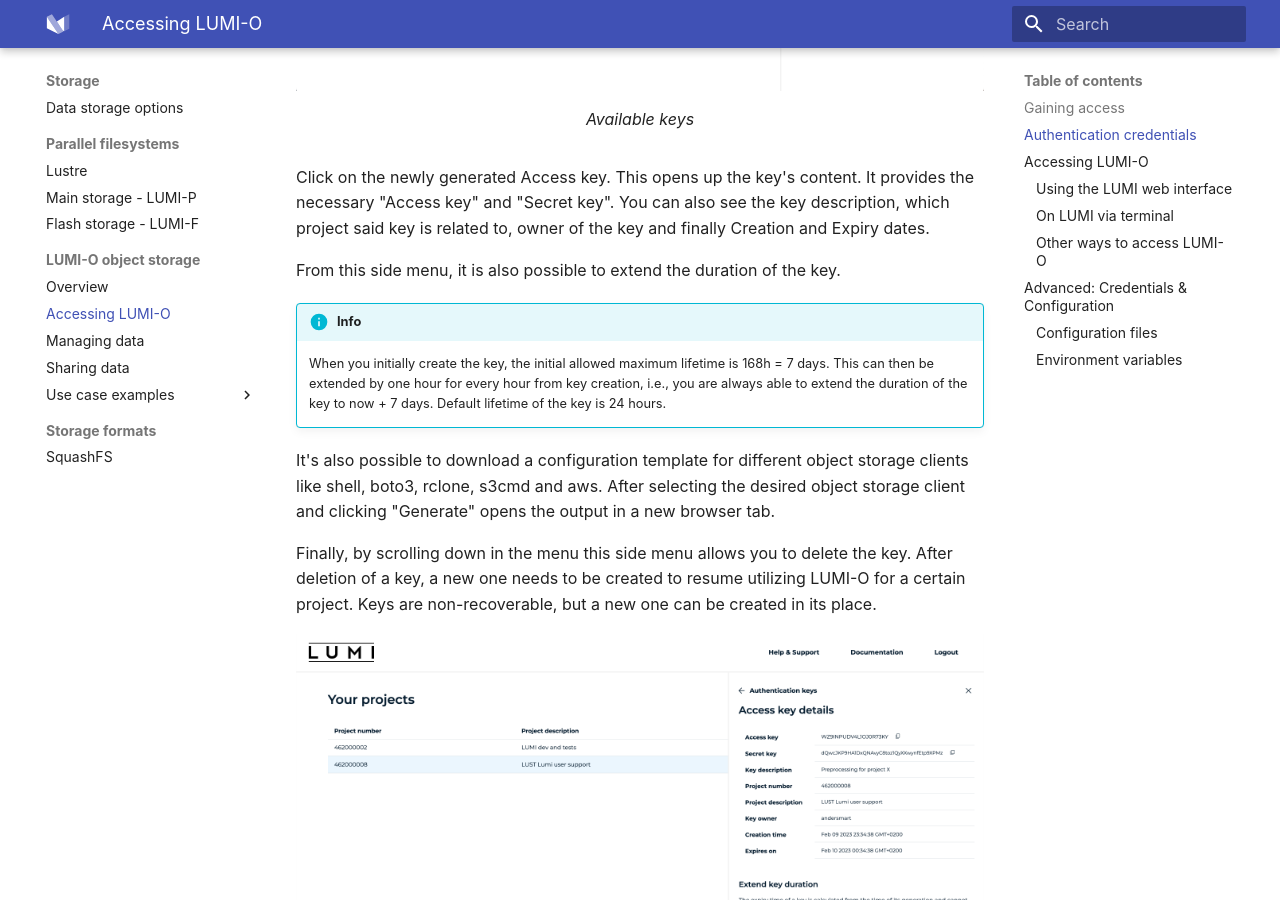
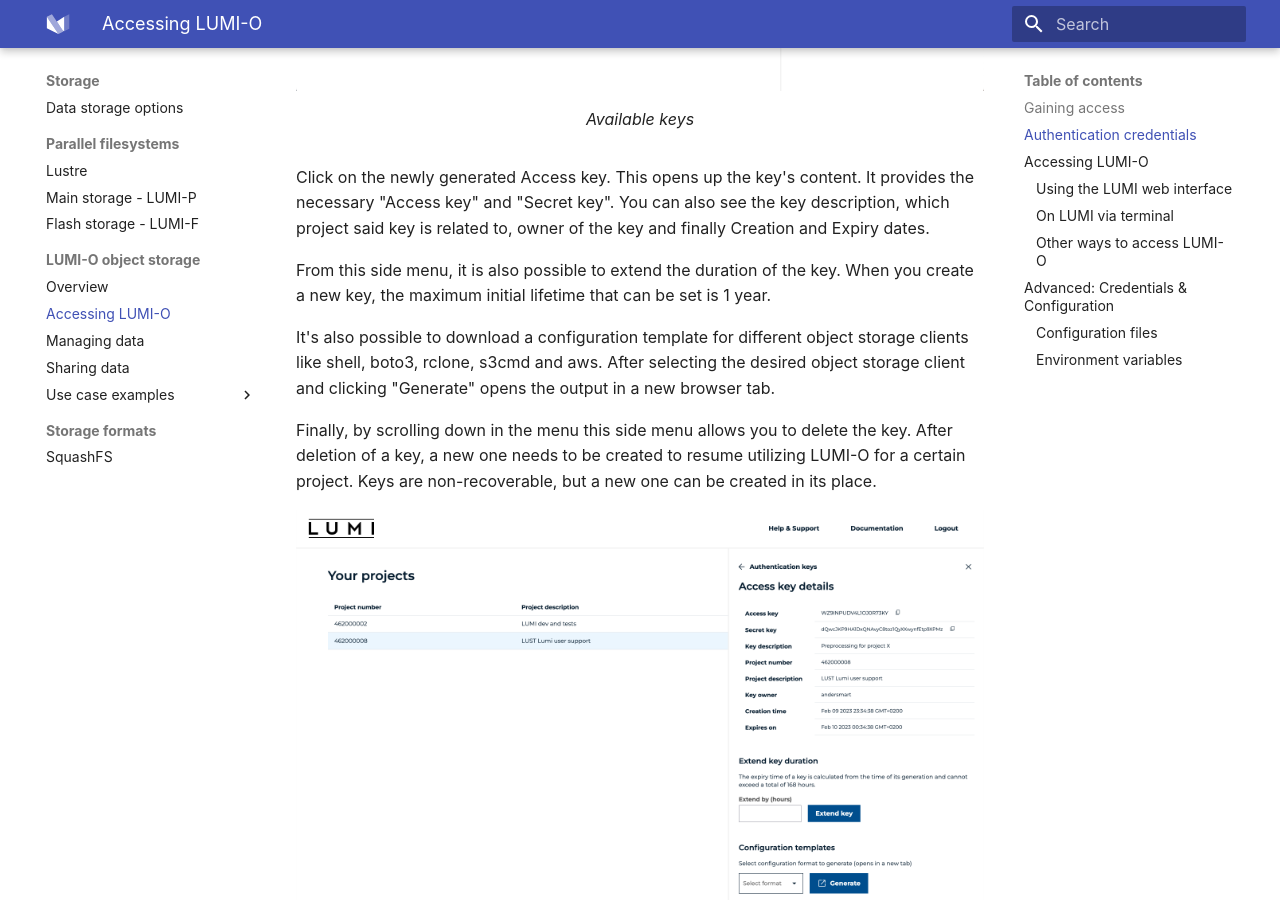
Before and after one commit to Lumi-supercomputer/lumi-userguide, an MkDocs documentation site: the page built from docs/storage/lumio/auth-lumidata-eu.md, in a window 1280 px wide and 900 px high, scrolled down 4538 px. Built offline with MkDocs 1.6.1 and Material for MkDocs 9.7.7, drawn with Linux system fonts in a browser that asks for light colours.

Commit message:
Update new info of LUMI-O key lifetime
Removing the info box because it's maybe not necessary now, and adding a sentence about max initial lifetime of 1 year for a new key.

```diff
--- a/docs/storage/lumio/auth-lumidata-eu.md
+++ b/docs/storage/lumio/auth-lumidata-eu.md
@@ -126,12 +126,7 @@
 description, which project said key is related to, owner of the key and finally
 Creation and Expiry dates.
 
-From this side menu, it is also possible to extend the duration of the key.
-
-!!! info
-	When you initially create the key, the initial allowed maximum lifetime is 168h = 7 days.
-	This can then be extended by one hour for every hour from key creation,
-    i.e., you are always able to extend the duration of the key to now + 7 days. Default lifetime of the key is 24 hours.
+From this side menu, it is also possible to extend the duration of the key. When you create a new key, the maximum initial lifetime that can be set is 1 year.
 
 It's also possible to download a configuration template for different object storage clients like
 shell, boto3, rclone, s3cmd and aws. After selecting the desired object storage client and clicking "Generate" opens the output in a new browser tab.
```
